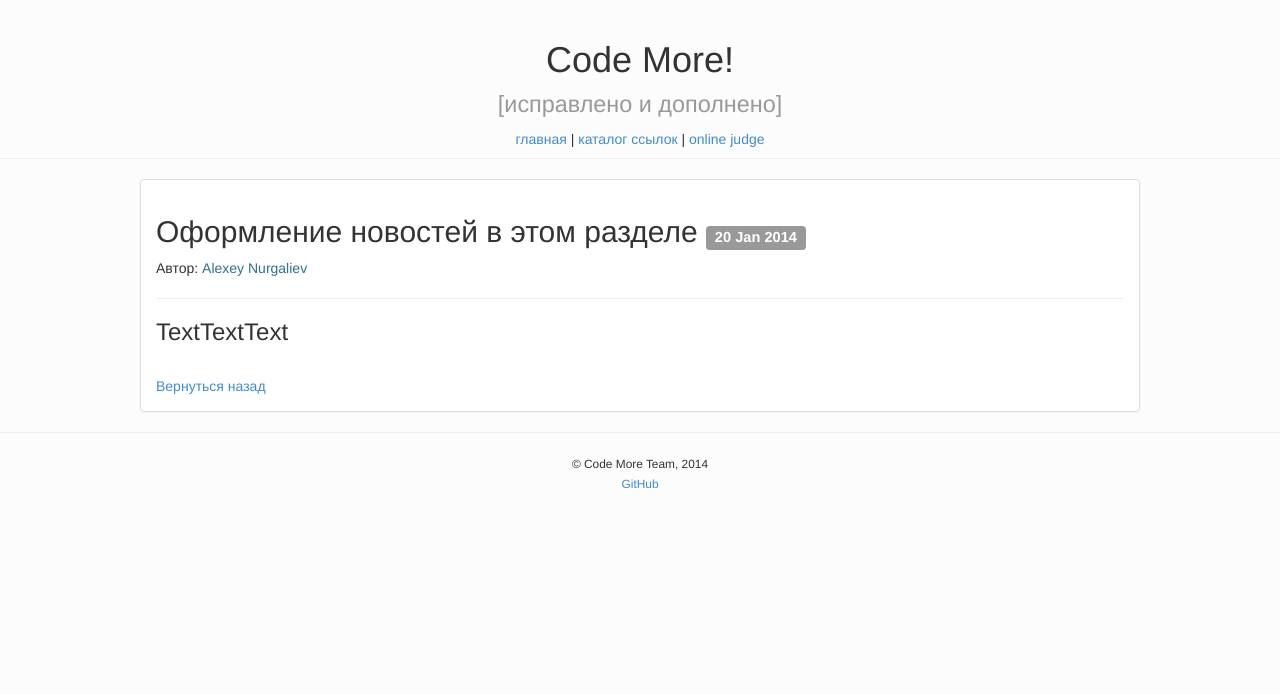
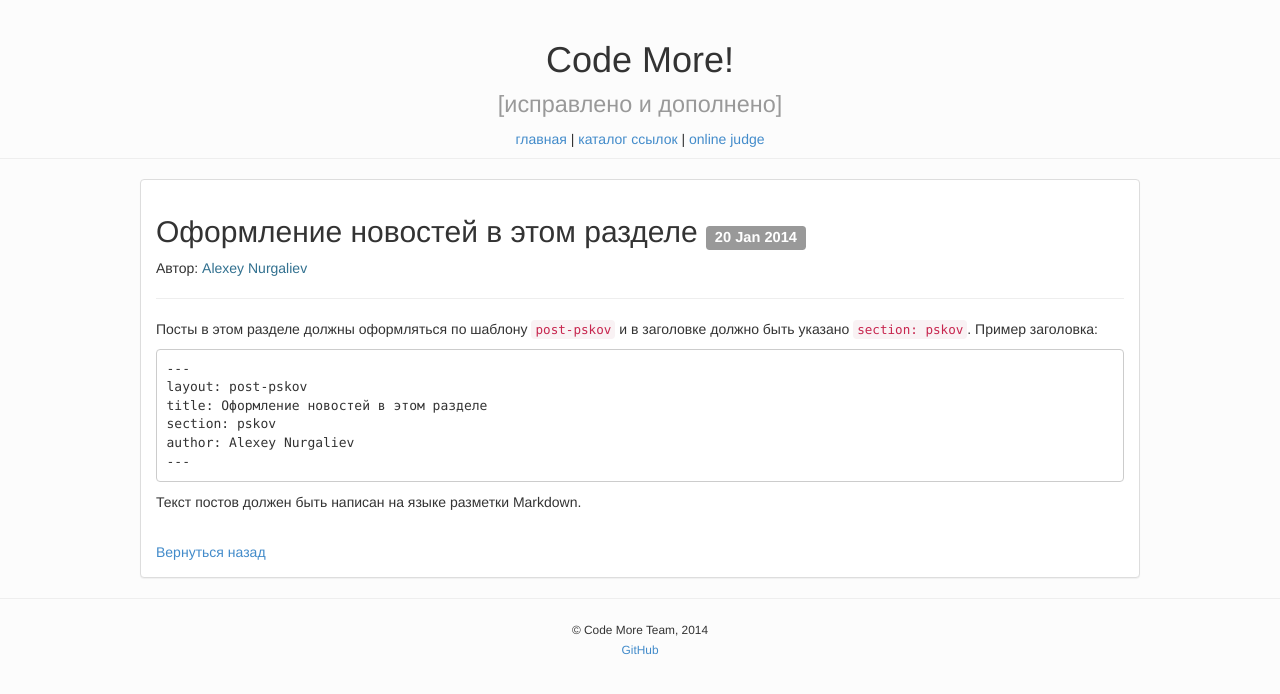
Before and after one commit to codemore-ru/codemore-ru.github.io, a Jekyll site: the page built from _posts/2014-01-20-pskov-begin.md, in a window 1280 px wide. Shown: the top 694 px of the page. Built offline with Jekyll 4.4.1, drawn with Linux system fonts in a browser that asks for light colours; Markdown is read by kramdown in place of the engine named in the settings.

Commit message:
Pskov division enhancements

````diff
--- a/_posts/2014-01-20-pskov-begin.md
+++ b/_posts/2014-01-20-pskov-begin.md
@@ -5,4 +5,15 @@ section: pskov
 author: Alexey Nurgaliev
 ---
 
-### TextTextText
+Посты в этом разделе должны оформляться по шаблону `post-pskov` и в заголовке должно быть указано `section: pskov`. Пример заголовка:
+
+```
+---
+layout: post-pskov
+title: Оформление новостей в этом разделе
+section: pskov
+author: Alexey Nurgaliev
+---
+```
+
+Текст постов должен быть написан на языке разметки Markdown.
--- a/pskov/index.html
+++ b/pskov/index.html
@@ -12,12 +12,14 @@ title: Олимпиадное программирование в Псков Г
 	<div class="panel panel-default">
 		<div class="panel-heading">
 			{{ post.date | date_to_string }} » <strong><a href="{{ post.url }}">{{ post.title }}</a></strong>
+			{% if post.author %}
+			 - <span class="text-info">{{ post.author }}</span>
+			{% endif %}
 		</div>
 		<div class="panel-body">
 		{{ post.excerpt | markdownify }}
 		</div>
 	</div>
 	<br />
-	<br />
 	{% endif %}
 {% endfor %}
````
Also changed, not shown: _posts/2013-12-14-pskov-diplom.md (added, +12 -0 lines), img/pskov/2009.jpg (added), img/pskov/2011.jpg (added), img/pskov/2012.jpg (added).
